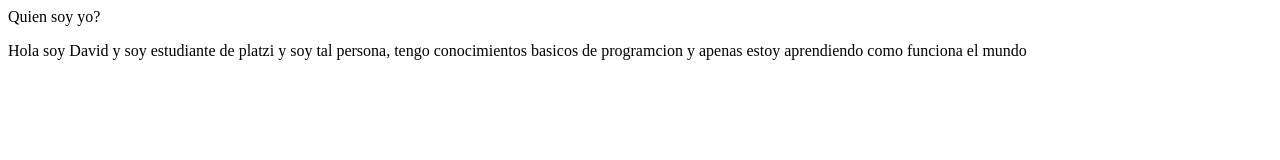
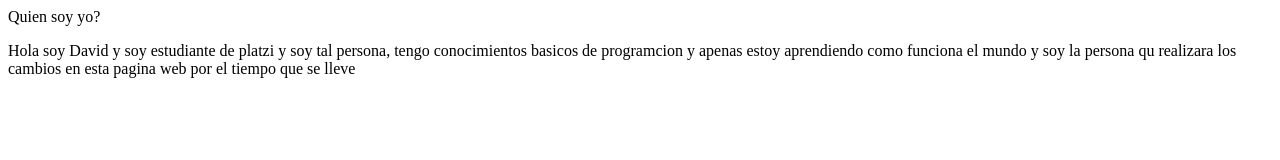
Before and after one commit to lDeShiro/CursoPrework, a plain HTML site: page index.html in a window 1280 px wide. Drawn offline with Linux system fonts and the light colour scheme.

Commit message:
Cambios interesantes

```diff
--- a/index.html
+++ b/index.html
@@ -11,7 +11,7 @@
 </t>
 <body>
     <p>
-        Hola soy David y soy estudiante de platzi y soy tal persona, tengo conocimientos basicos de programcion y apenas estoy aprendiendo como funciona el mundo
+        Hola soy David y soy estudiante de platzi y soy tal persona, tengo conocimientos basicos de programcion y apenas estoy aprendiendo como funciona el mundo y soy la persona qu realizara los cambios en esta pagina web por el tiempo que se lleve
     </p>
 </body>
 </html>
```
